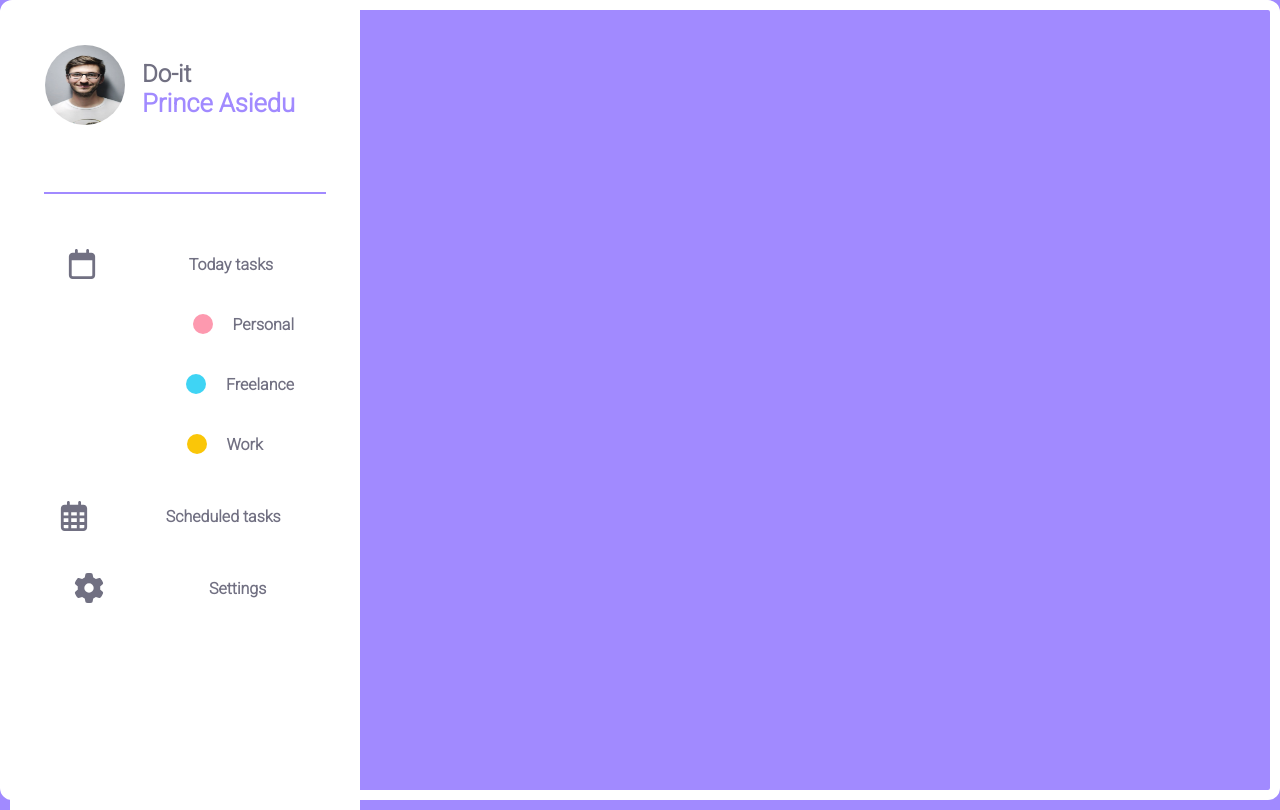
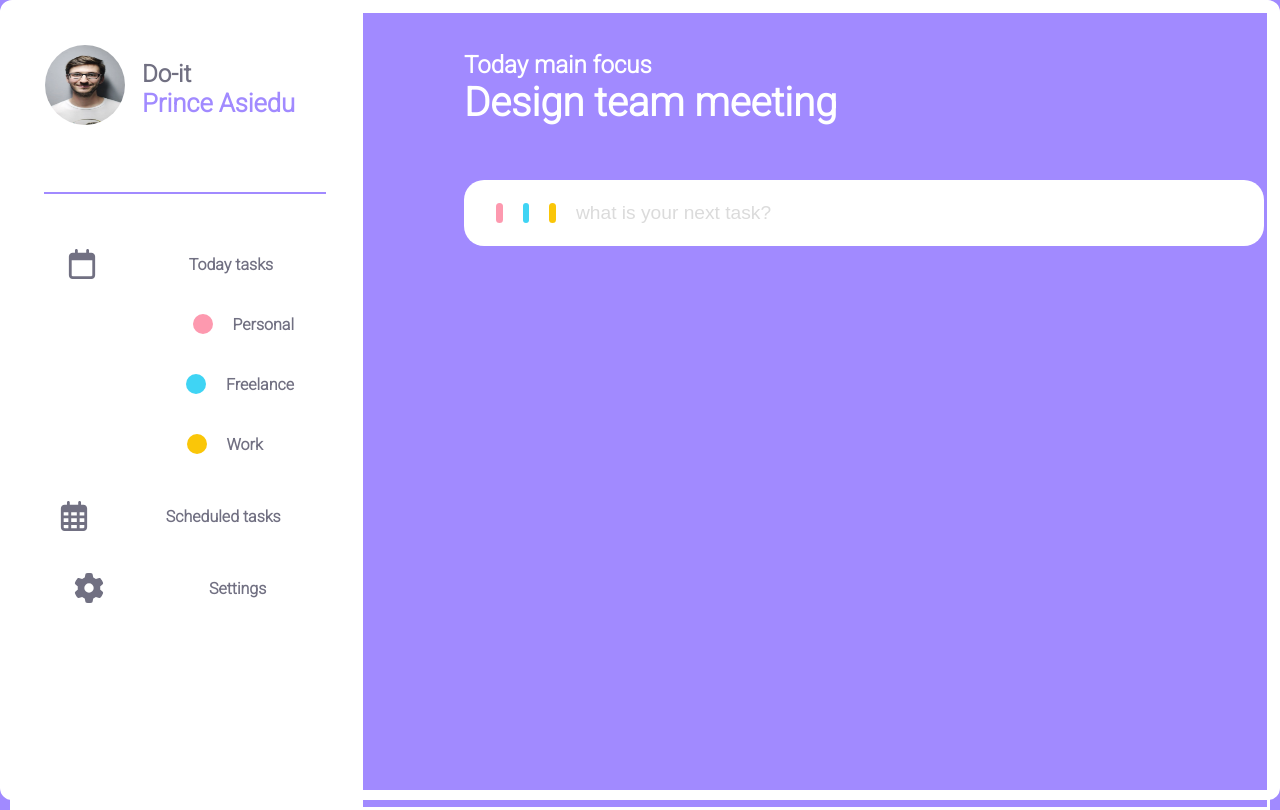
Before and after one commit to Asiedu13/to_do, a PHP site: page / in a window 1280 px wide. Run offline with PHP 8.4, Linux system fonts and the light colour scheme.

Commit message:
Added header

```diff
--- a/index.php
+++ b/index.php
@@ -57,10 +57,33 @@
 
         <!-- To do addition and display -->
         <section id="display">
+            <header>
+                <div>
 
+                    <h2>Today main focus</h2>
+                    <h1>Design team meeting</h1>
+                </div>
+                </header>
+            <!-- Task input -->
+            <section id='task_input'>
+                <div>
+                    <b id='pink'></b>
+                    <b id='blue'></b>
+                    <b id='yellow'></b>
+                    <input type='text' placeholder='what is your next task?' />
+
+                    <div id='input_icons'>
+                        <!-- Time -->
+
+                        <!-- Calendar icon-->
+                    </div>
+                </div>
+            </section>
+
+            <!-- Task display -->
         </section>
 
-        </main>
+    </main>
 
 
     </body>
--- a/main.css
+++ b/main.css
@@ -45,6 +45,7 @@ main {
   height: 100vh;
   border: 10px solid #fff;
   border-radius: 12px;
+  display: flex;
 }
 main #features {
   width: 350px;
@@ -138,5 +139,59 @@ main #features #nav-buttons #main_list ul li {
   align-items: center;
   margin-right: 40px;
 }
+main #display {
+  flex: 1;
+  width: 400px;
+  height: 100vh;
+  /* background: #fff; */
+  border: 3px solid #fff;
+  color: #fff;
+}
+main #display header {
+  height: 150px;
+  display: flex;
+  align-items: center;
+  border: 1px solid transparent;
+}
+main #display header div {
+  margin: 0 100px;
+}
+main #display header div h2 {
+  font-size: 1.5rem;
+}
+main #display header div h1 {
+  font-size: 2.5rem;
+  font-weight: 900;
+}
+main #display #task_input {
+  border: 1px solid transparent;
+  height: 100px;
+  display: flex;
+  flex-direction: row;
+  /* justify-content: center; */
+  align-items: center;
+}
+main #display #task_input div {
+  display: flex;
+  flex-direction: row;
+  background: #fff;
+  border-radius: 20px;
+  margin-left: 100px;
+  align-items: center;
+  padding: 0.2rem 2rem;
+  width: 800px;
+}
+main #display #task_input div input {
+  width: 500px;
+  height: 60px;
+  font-size: 1.2rem;
+  border: none;
+  outline: none;
+  color: #a18aff;
+  /* border: none; */
+}
+main #display #task_input div input::placeholder {
+  color: #dbdbdb;
+}
 
 /*# sourceMappingURL=main.css.map */
--- /dev/null
+++ b/scss/_display_section.scss
@@ -0,0 +1,61 @@
+#display {
+    flex: 1;
+    width: 400px;
+    height: 100vh;
+    /* background: #fff; */
+    border: 3px solid #fff;
+    color: #fff;
+
+    header {
+        height: 150px;
+        display: flex;
+        align-items: center;
+        @include border(white);
+
+        div {
+            margin: 0 100px;
+
+            h2 {
+                font-size: 1.5rem;
+            }
+
+            h1 {
+                font-size: 2.5rem;
+                font-weight: 900;
+            }
+        }
+    }
+
+    #task_input {
+        @include border(red);
+        height: 100px;
+        display: flex;
+        flex-direction: row;
+        /* justify-content: center; */
+        align-items: center;
+
+        div {
+            display: flex;
+            flex-direction: row;
+            background: #fff;
+            border-radius: 20px;
+            margin-left: 100px;
+            align-items: center;
+            padding: 0.2rem 2rem;
+            width: 800px;
+
+            input {
+                width: 500px;
+                height: 60px;
+                font-size: 1.2rem;
+                border: none;
+                outline: none;
+                color: #a18aff;
+                &::placeholder {
+                    color: #dbdbdb;
+                }
+                /* border: none; */
+            }
+        }
+    }
+}
--- a/main.scss
+++ b/scss/main.scss
@@ -46,6 +46,7 @@ main {
   height: 100vh;
   border: 10px solid #fff;
   border-radius: 12px;
+  display: flex;
 
   #features {
     width: 350px;
@@ -149,4 +150,5 @@ main {
       }
     }
   }
+  @import "display_section";
 }
```
